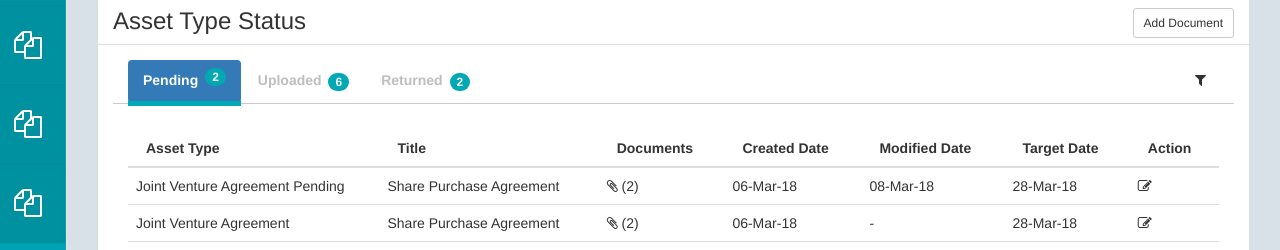
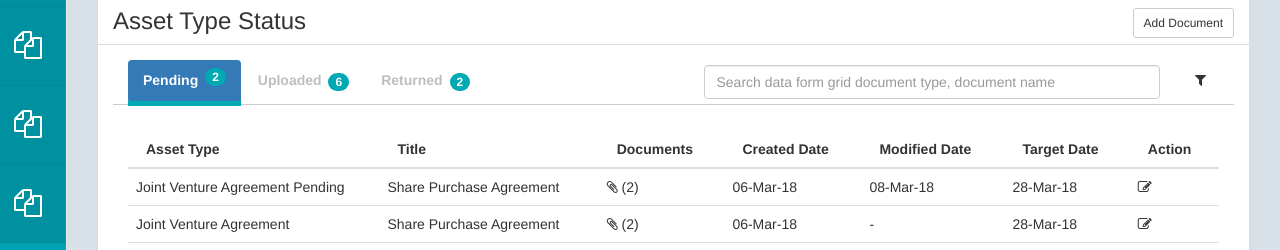
Before and after one commit to sushilkundu143/admin-dashboard, a website with bundled scripts: page index.html in a window 1280 px wide. Shown: the part 538-788 px from the top of the page. Built offline with nearby package versions, Linux system fonts and the light colour scheme.

Commit message:
add update

```diff
--- a/index.html
+++ b/index.html
@@ -427,6 +427,9 @@
                                         </ul>
                                     </div>
                                     <div class="col-sm-6 col-lg-pt-5 col-lg-pb-5">
+                                        <div class="col-sm-11 pt-5 pb-5">
+                                                <input type="text" placeholder="Search data form grid document type, document name" class="form-control" id="myInputTextField">
+                                        </div>
                                         <div class="dropdown pull-right m">
                                             <button class="btn btn-transparent dropdown-toggle" type="button" data-toggle="dropdown">
                                                 <i class="fa fa-filter" aria-hidden="true"></i>
--- a/scss/sb-admin-2.scss
+++ b/scss/sb-admin-2.scss
@@ -729,6 +729,12 @@ body {
         margin: 0 auto;
         float: none;
     }
+    .pt-5 {
+        padding-top: 5px;
+    }
+    .pb-5 {
+        padding-bottom: 5px;
+    }
     .p-10 {
         padding: 10px;
     }
```
Also changed, not shown: dist/css/sb-admin-2.css, dist/js/menu-toggle.js, 1 other file.
